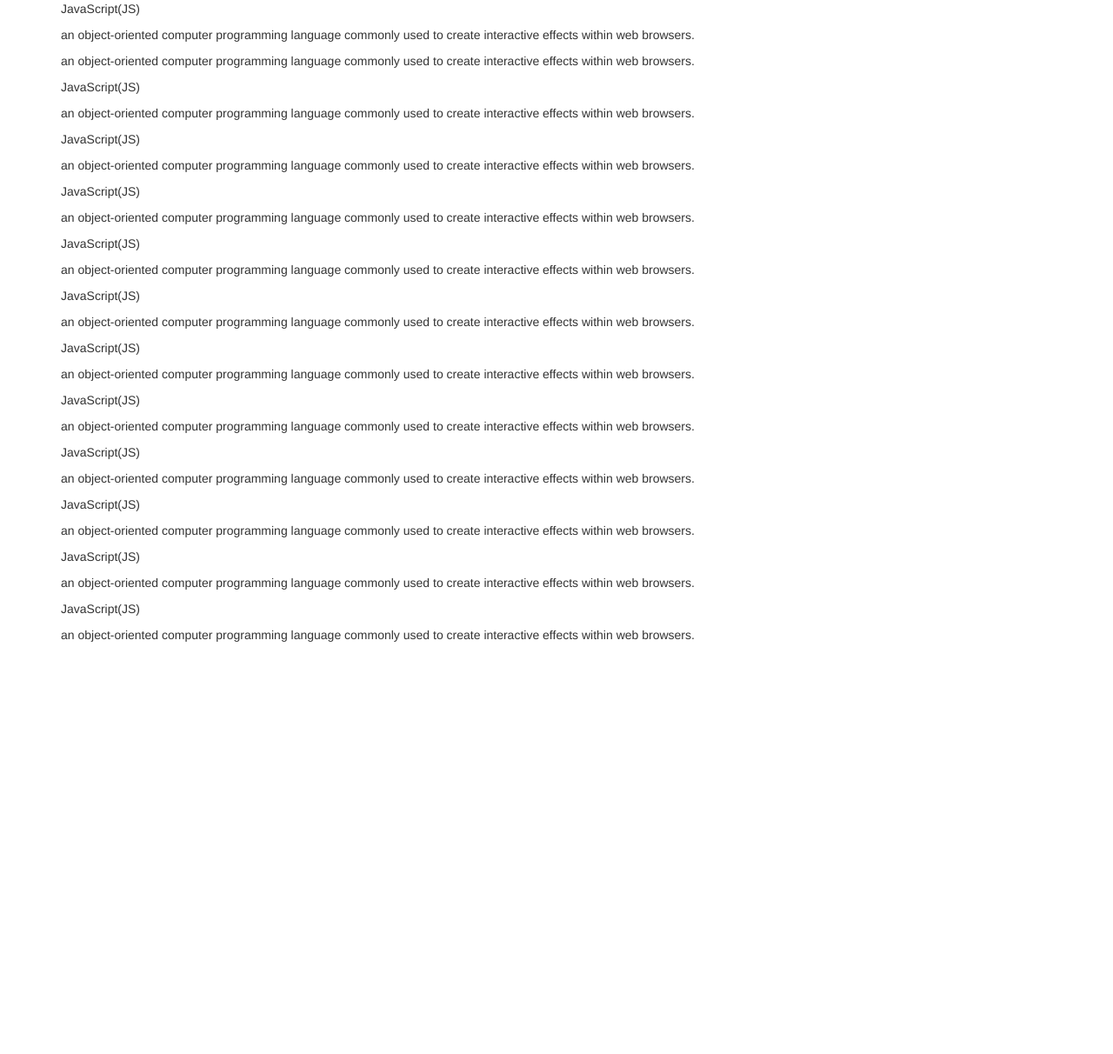
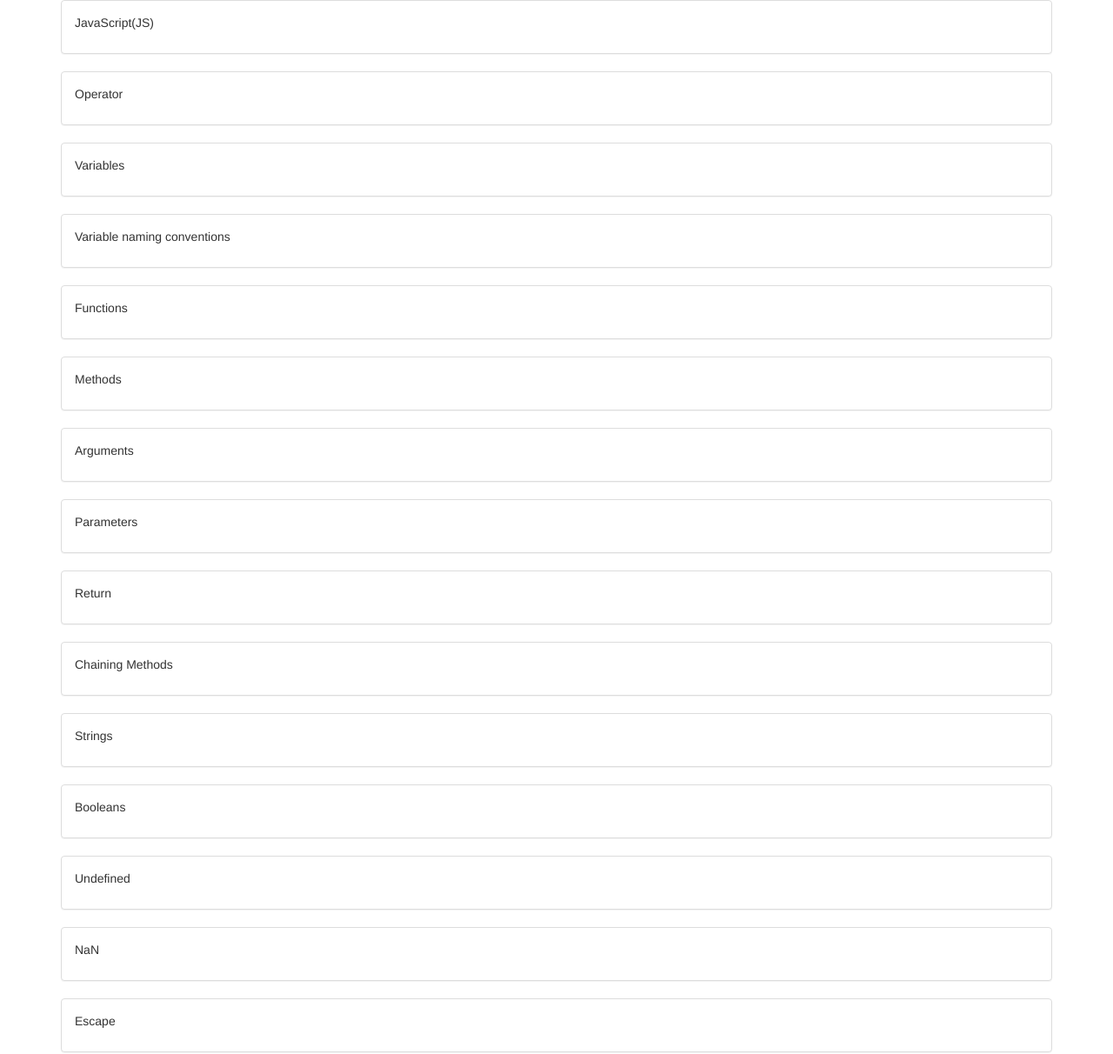
Before and after one commit to Maxna/flashcards, a plain HTML site: page index.html in a window 1280 px wide. Shown: the top 1212 px of the page at 87% size. Before the commit the page ends 800 px from the top, so only its background shows below. Drawn offline with Linux system fonts and the light colour scheme.

Commit message:
Change jQuery to fadeToggle, Fix display errors on html.

```diff
--- a/css/styles.css
+++ b/css/styles.css
@@ -0,0 +1,4 @@
+.back {
+  display: none;
+  style: block;
+}
--- a/index.html
+++ b/index.html
@@ -11,82 +11,197 @@
   <body>
     <div class="container">
       <div class="card">
-        <div class="front">
-          <p>JavaScript(JS)</p>
+        <div class="panel panel-default">
+          <div class="panel-body">
+            <div class="front">
+              <p>JavaScript(JS)</p>
+            </div>
+            <div class="back">
+              <p>an object-oriented computer programming language commonly used to create interactive effects within web browsers.</p>
+            </div>
+          </div>
         </div>
-        <div class="back">
-          <p>an object-oriented computer programming language commonly used to create interactive effects within web browsers.</p>
+        <div class="panel panel-default">
+          <div class="panel-body">
+            <div class="front">
+              <p>Operator</p>
+            </div>
+            <div class="back">
+              <p>a symbol or function denoting an operation.</p>
+            </div>
+          </div>
         </div>
-        <div class="front">
-          <p></p>
+        <div class="panel panel-default">
+          <div class="panel-body">
+            <div class="front">
+              <p>Variables</p>
+            </div>
+            <div class="back">
+              <p>an object-oriented computer programming language commonly used to create interactive effects within web browsers.</p>
+            </div>
+          </div>
         </div>
-        <div class="back">
-          <p>an object-oriented computer programming language commonly used to create interactive effects within web browsers.</p>
+        <div class="panel panel-default">
+          <div class="panel-body">
+            <div class="front">
+              <p>Variable naming conventions</p>
+            </div>
+            <div class="back">
+              <p>an object-oriented computer programming language commonly used to create interactive effects within web browsers.</p>
+            </div>
+          </div>
         </div>
-        <div class="front">
-          <p>JavaScript(JS)</p>
+        <div class="panel panel-default">
+          <div class="panel-body">
+            <div class="front">
+              <p>Functions</p>
+            </div>
+            <div class="back">
+              <p>an object-oriented computer programming language commonly used to create interactive effects within web browsers.</p>
+            </div>
+          </div>
         </div>
-        <div class="back">
-          <p>an object-oriented computer programming language commonly used to create interactive effects within web browsers.</p>
+        <div class="panel panel-default">
+          <div class="panel-body">
+            <div class="front">
+              <p>Methods</p>
+            </div>
+            <div class="back">
+              <p>an object-oriented computer programming language commonly used to create interactive effects within web browsers.</p>
+            </div>
+          </div>
         </div>
-        <div class="front">
-          <p>JavaScript(JS)</p>
+        <div class="panel panel-default">
+          <div class="panel-body">
+            <div class="front">
+              <p>Arguments</p>
+            </div>
+            <div class="back">
+              <p>an object-oriented computer programming language commonly used to create interactive effects within web browsers.</p>
+            </div>
+          </div>
         </div>
-        <div class="back">
-          <p>an object-oriented computer programming language commonly used to create interactive effects within web browsers.</p>
+        <div class="panel panel-default">
+          <div class="panel-body">
+            <div class="front">
+              <p>Parameters</p>
+            </div>
+            <div class="back">
+              <p>an object-oriented computer programming language commonly used to create interactive effects within web browsers.</p>
+            </div>
+          </div>
         </div>
-        <div class="front">
-          <p>JavaScript(JS)</p>
+        <div class="panel panel-default">
+          <div class="panel-body">
+            <div class="front">
+              <p>Return</p>
+            </div>
+            <div class="back">
+              <p>an object-oriented computer programming language commonly used to create interactive effects within web browsers.</p>
+            </div>
+          </div>
         </div>
-        <div class="back">
-          <p>an object-oriented computer programming language commonly used to create interactive effects within web browsers.</p>
+        <div class="panel panel-default">
+          <div class="panel-body">
+            <div class="front">
+              <p>Chaining Methods</p>
+            </div>
+            <div class="back">
+              <p>an object-oriented computer programming language commonly used to create interactive effects within web browsers.</p>
+            </div>
+          </div>
         </div>
-        <div class="front">
-          <p>JavaScript(JS)</p>
+        <div class="panel panel-default">
+          <div class="panel-body">
+            <div class="front">
+              <p>Strings</p>
+            </div>
+            <div class="back">
+              <p>an object-oriented computer programming language commonly used to create interactive effects within web browsers.</p>
+            </div>
+          </div>
         </div>
-        <div class="back">
-          <p>an object-oriented computer programming language commonly used to create interactive effects within web browsers.</p>
+        <div class="panel panel-default">
+          <div class="panel-body">
+            <div class="front">
+              <p>Booleans</p>
+            </div>
+            <div class="back">
+              <p>an object-oriented computer programming language commonly used to create interactive effects within web browsers.</p>
+            </div>
+          </div>
         </div>
-        <div class="front">
-          <p>JavaScript(JS)</p>
+        <div class="panel panel-default">
+          <div class="panel-body">
+            <div class="front">
+              <p>Undefined</p>
+            </div>
+            <div class="back">
+              <p>an object-oriented computer programming language commonly used to create interactive effects within web browsers.</p>
+            </div>
+          </div>
         </div>
-        <div class="back">
-          <p>an object-oriented computer programming language commonly used to create interactive effects within web browsers.</p>
+        <div class="panel panel-default">
+          <div class="panel-body">
+            <div class="front">
+              <p>NaN</p>
+            </div>
+            <div class="back">
+              <p>an object-oriented computer programming language commonly used to create interactive effects within web browsers.</p>
+            </div>
+          </div>
         </div>
-        <div class="front">
-          <p>JavaScript(JS)</p>
+        <div class="panel panel-default">
+          <div class="panel-body">
+            <div class="front">
+              <p>Escape</p>
+            </div>
+            <div class="back">
+              <p>an object-oriented computer programming language commonly used to create interactive effects within web browsers.</p>
+            </div>
+          </div>
         </div>
-        <div class="back">
-          <p>an object-oriented computer programming language commonly used to create interactive effects within web browsers.</p>
+        <div class="panel panel-default">
+          <div class="panel-body">
+            <div class="front">
+              <p>Alert</p>
+            </div>
+            <div class="back">
+              <p>an object-oriented computer programming language commonly used to create interactive effects within web browsers.</p>
+            </div>
+          </div>
         </div>
-        <div class="front">
-          <p>JavaScript(JS)</p>
+        <div class="panel panel-default">
+          <div class="panel-body">
+            <div class="front">
+              <p>Comments</p>
+            </div>
+            <div class="back">
+              <p>an object-oriented computer programming language commonly used to create interactive effects within web browsers.</p>
+            </div>
+          </div>
         </div>
-        <div class="back">
-          <p>an object-oriented computer programming language commonly used to create interactive effects within web browsers.</p>
-        </div><div class="front">
-          <p>JavaScript(JS)</p>
+        <div class="panel panel-default">
+          <div class="panel-body">
+            <div class="front">
+              <p>jQuery</p>
+            </div>
+            <div class="back">
+              <p>an object-oriented computer programming language commonly used to create interactive effects within web browsers.</p>
+            </div>
+          </div>
         </div>
-        <div class="back">
-          <p>an object-oriented computer programming language commonly used to create interactive effects within web browsers.</p>
-        </div><div class="front">
-          <p>JavaScript(JS)</p>
-        </div>
-        <div class="back">
-          <p>an object-oriented computer programming language commonly used to create interactive effects within web browsers.</p>
-        </div><div class="front">
-          <p>JavaScript(JS)</p>
-        </div>
-        <div class="back">
-          <p>an object-oriented computer programming language commonly used to create interactive effects within web browsers.</p>
-        </div><div class="front">
-          <p>JavaScript(JS)</p>
-        </div>
-        <div class="back">
-          <p>an object-oriented computer programming language commonly used to create interactive effects within web browsers.</p>
+        <div class="panel panel-default">
+          <div class="panel-body">
+            <div class="front">
+              <p>Attributes</p>
+            </div>
+            <div class="back">
+              <p>an object-oriented computer programming language commonly used to create interactive effects within web browsers.</p>
+            </div>
+          </div>
         </div>
       </div>
     </div>
-
   </body>
 </html>
--- a/js/scripts.js
+++ b/js/scripts.js
@@ -0,0 +1,5 @@
+$(document).ready(function() {
+  $("div.panel-body").click(function() {
+    $(".back", this).fadeToggle(".back");
+  });
+});
```
